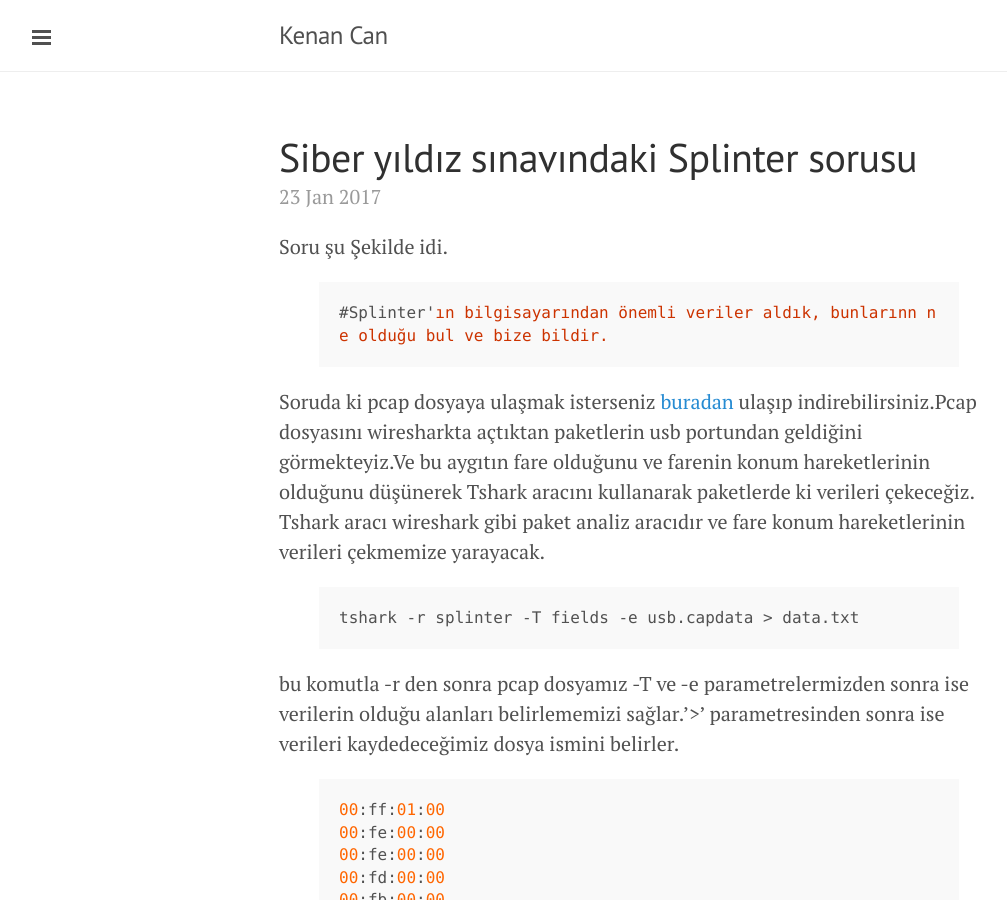
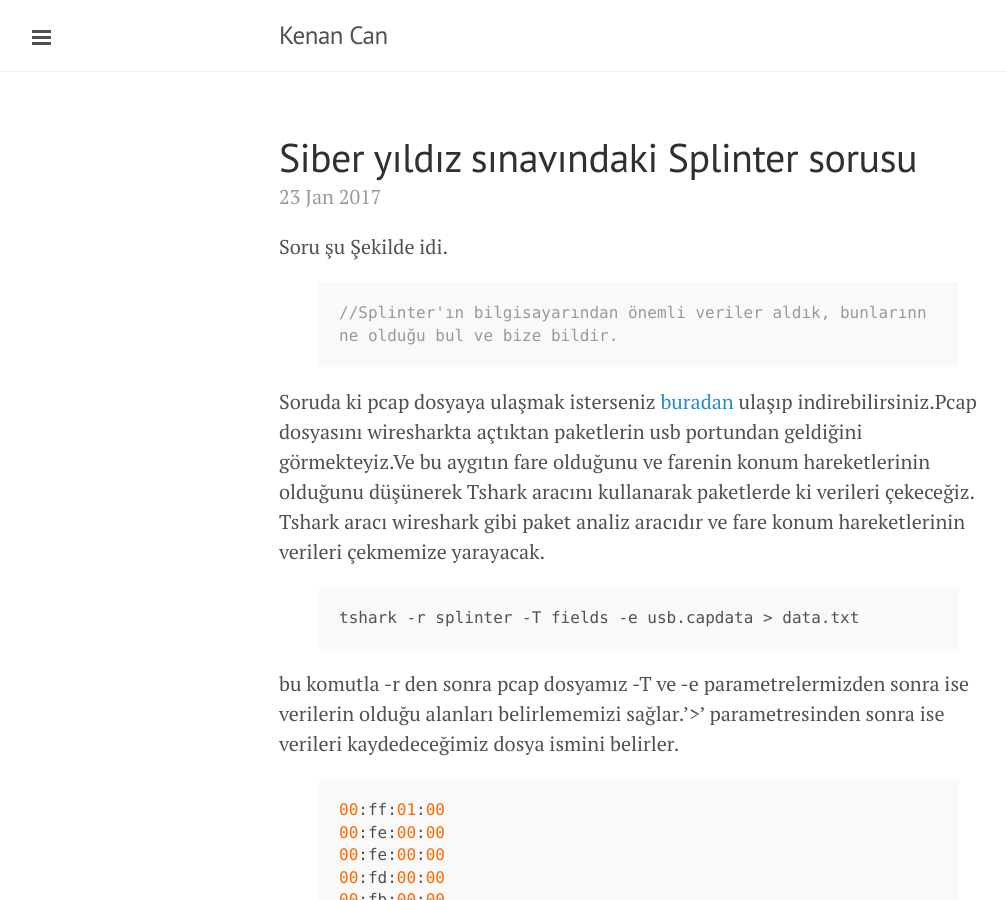
Before and after one commit to kenancn/kenancn.github.io, a Jekyll site: the page built from _posts/2017-01-23-siberyildiz-splinter.md, in a window 1280 px wide and 900 px high. Shown: the whole window, without its empty margins (1-1008 px from the left). Built offline with Jekyll 4.4.1, drawn with Linux system fonts in a browser that asks for light colours; Markdown is read by kramdown in place of the engine named in the settings.

```diff
--- a/_posts/2017-01-23-siberyildiz-splinter.md
+++ b/_posts/2017-01-23-siberyildiz-splinter.md
@@ -5,7 +5,7 @@ title: Siber yıldız sınavındaki Splinter sorusu
 
 Soru şu Şekilde idi.
 {% highlight js %}
-#Splinter'ın bilgisayarından önemli veriler aldık, bunlarınn ne olduğu bul ve bize bildir.
+//Splinter'ın bilgisayarından önemli veriler aldık, bunlarınn ne olduğu bul ve bize bildir.
 {% endhighlight %}
 
 Soruda ki pcap dosyaya ulaşmak isterseniz <a href="https://drive.google.com/file/d/0B5oAKQrb3-OhcmRqZTBER0JLZGM/view">buradan</a>
```
